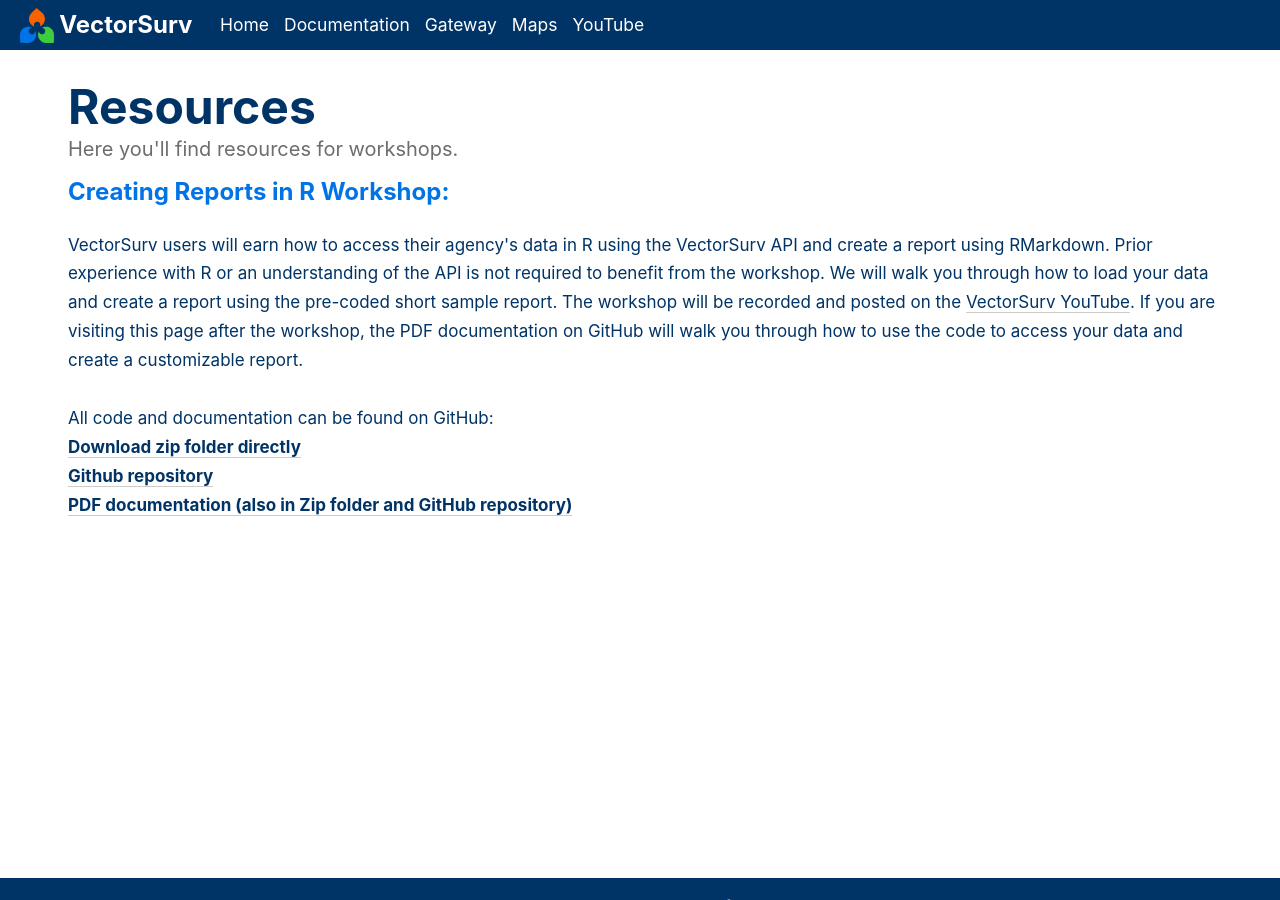
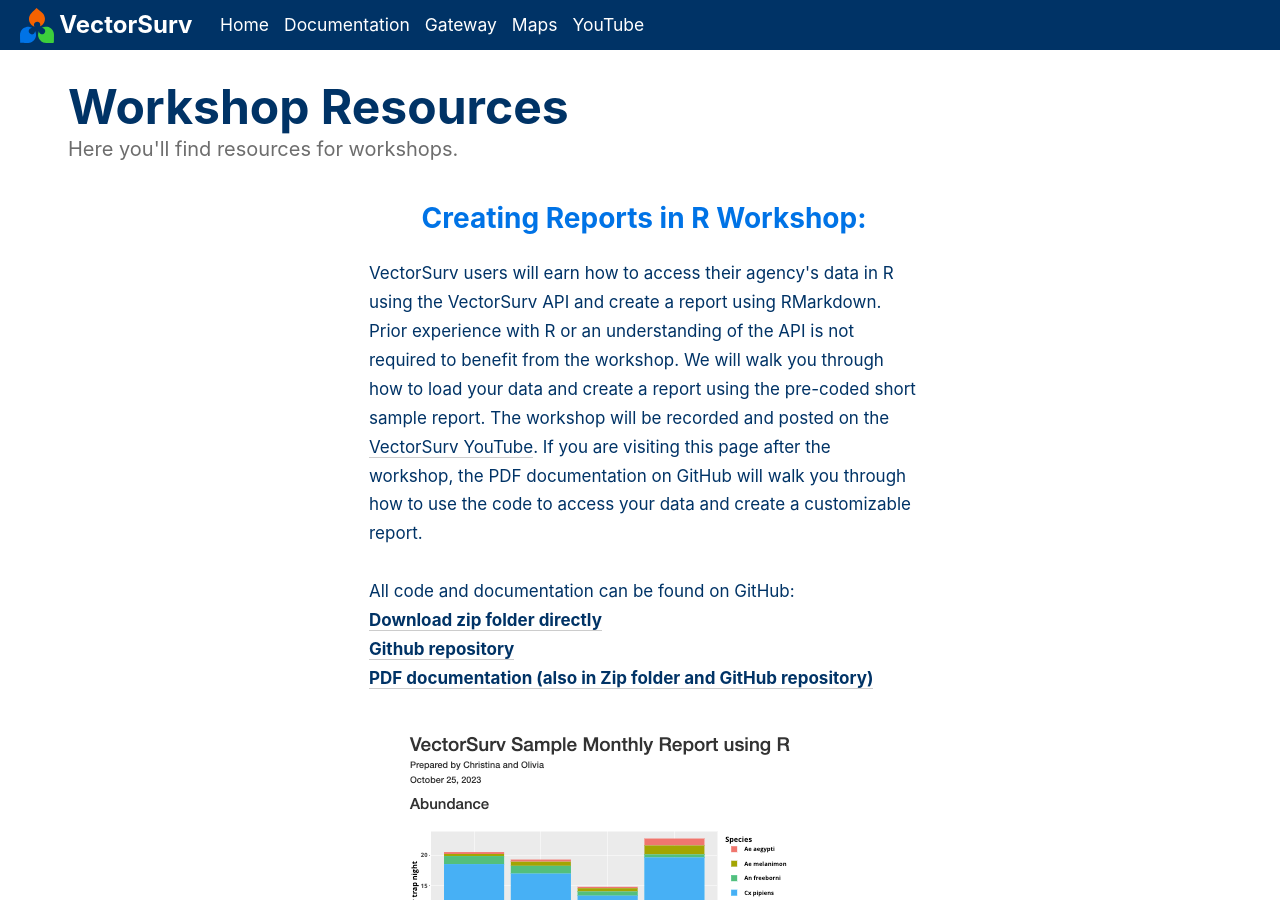
Before and after one commit to tlvaldepena/vectorsurv.org, a Jekyll site: the page built from resources.md, in a window 1280 px wide and 900 px high. Built offline with Jekyll 4.4.1, drawn with Linux system fonts in a browser that asks for light colours.

Commit message:
Resources 2 (#29)
* add newsletter page

* update states and home page text

* updated resources page for R workshop

* updates resources

```diff
--- a/resources.md
+++ b/resources.md
@@ -6,14 +6,16 @@
     <div class="grid-container3">
         <div class="box3">
             <h1>
-                Resources
+                Workshop Resources
             </h1>
-            <section class=content>
+        <div class=content>
                 <h4>
                     Here you'll find resources for workshops.
                 </h4>
-            <section class="grid-container4">
-                <section class="box4">
+        </div>
+        <div class="grid-container">
+            <div class="box">
+
                     <h2>
                         Creating Reports in R Workshop:
                     </h2>
@@ -28,3 +30,8 @@
                         <br>
                         <b><a href="https://github.com/UCD-DART/R-workshop/blob/main/VS_docs.pdf" target="_blank">PDF documentation (also in Zip folder and GitHub repository) </a></b>
                     </p>
+            </div>
+            <div class="box">
+                    <img src="/assets/images/sample_report.png" alt="Sample report">
+            </div>
+        </div>
```
Also changed, not shown: assets/images/sample_report.png (added).
